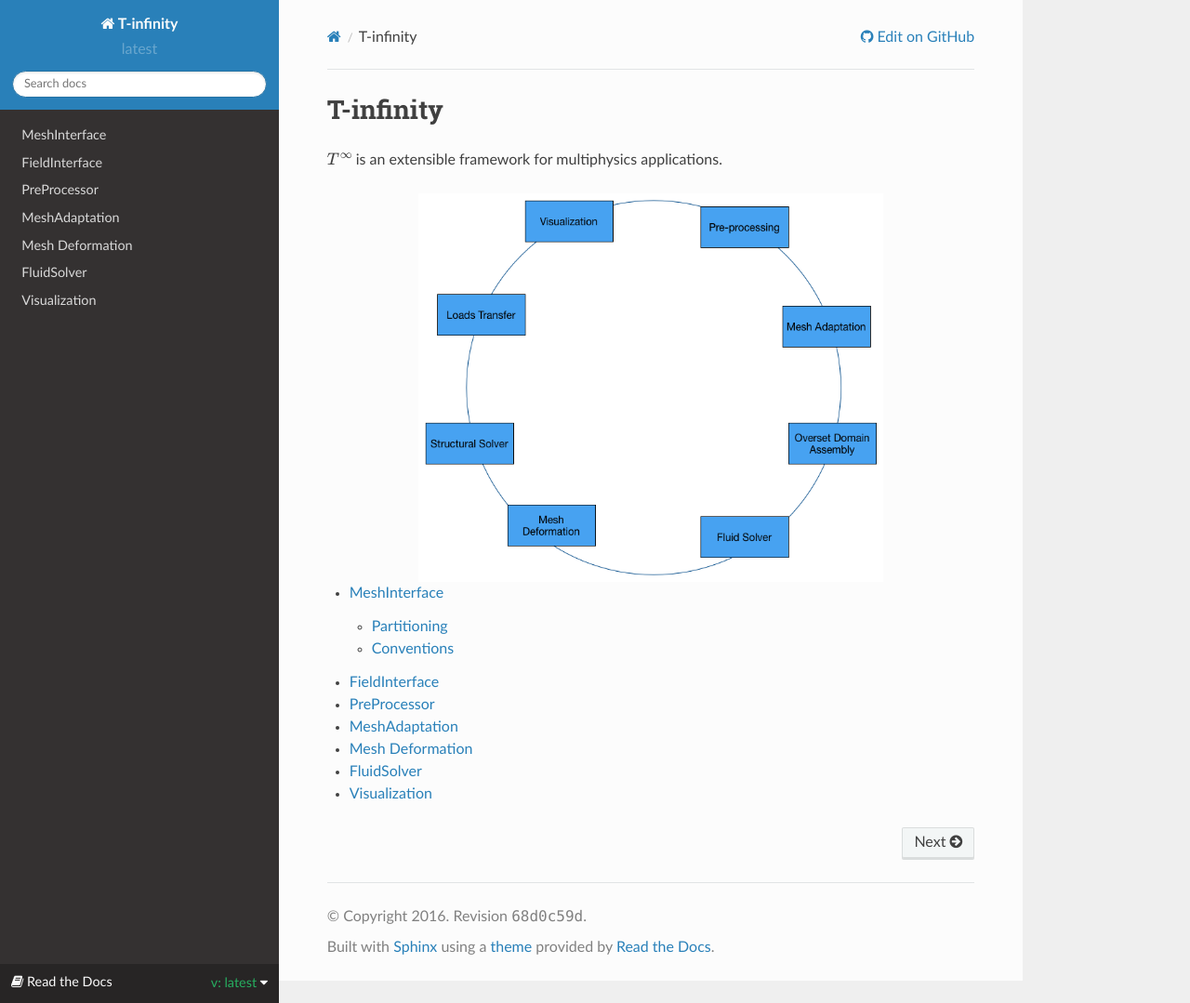
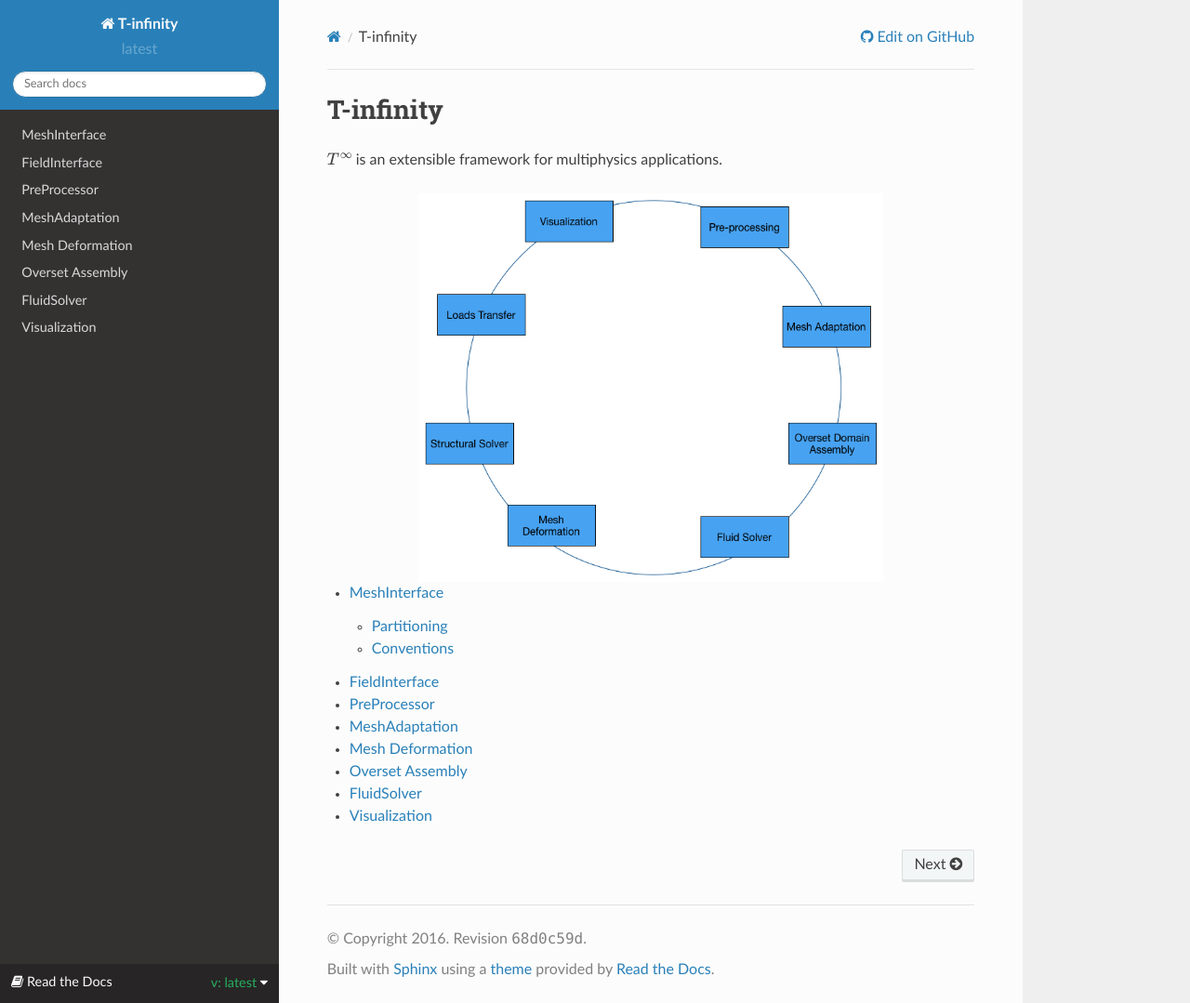
Before and after one commit to T-infinity/T-infinity-docs, a Sphinx documentation site: the page built from docs/index.rst, in a window 1280 px wide and 1079 px high. Shown: the whole window at 93% size. Built offline with Sphinx 7.4.7 and the Read the Docs theme 2.0.0, drawn with Linux system fonts in a browser that asks for light colours; formulas are drawn with MathJax 3.

Commit message:
To add overset

```diff
--- a/docs/index.rst
+++ b/docs/index.rst
@@ -16,5 +16,6 @@
    pre-processor
    mesh-adaptation
    mesh-deformation
+   overset-domain-assembly
    fluid-solver
    visualization
--- /dev/null
+++ b/docs/overset-domain-assembly.rst
@@ -0,0 +1,5 @@
+Overset Assembly
+================
+
+Overset assembly is done via a plugin.
+The overset plugin, unlike nearly all other plugins, operates across multiple mesh domains.
```
